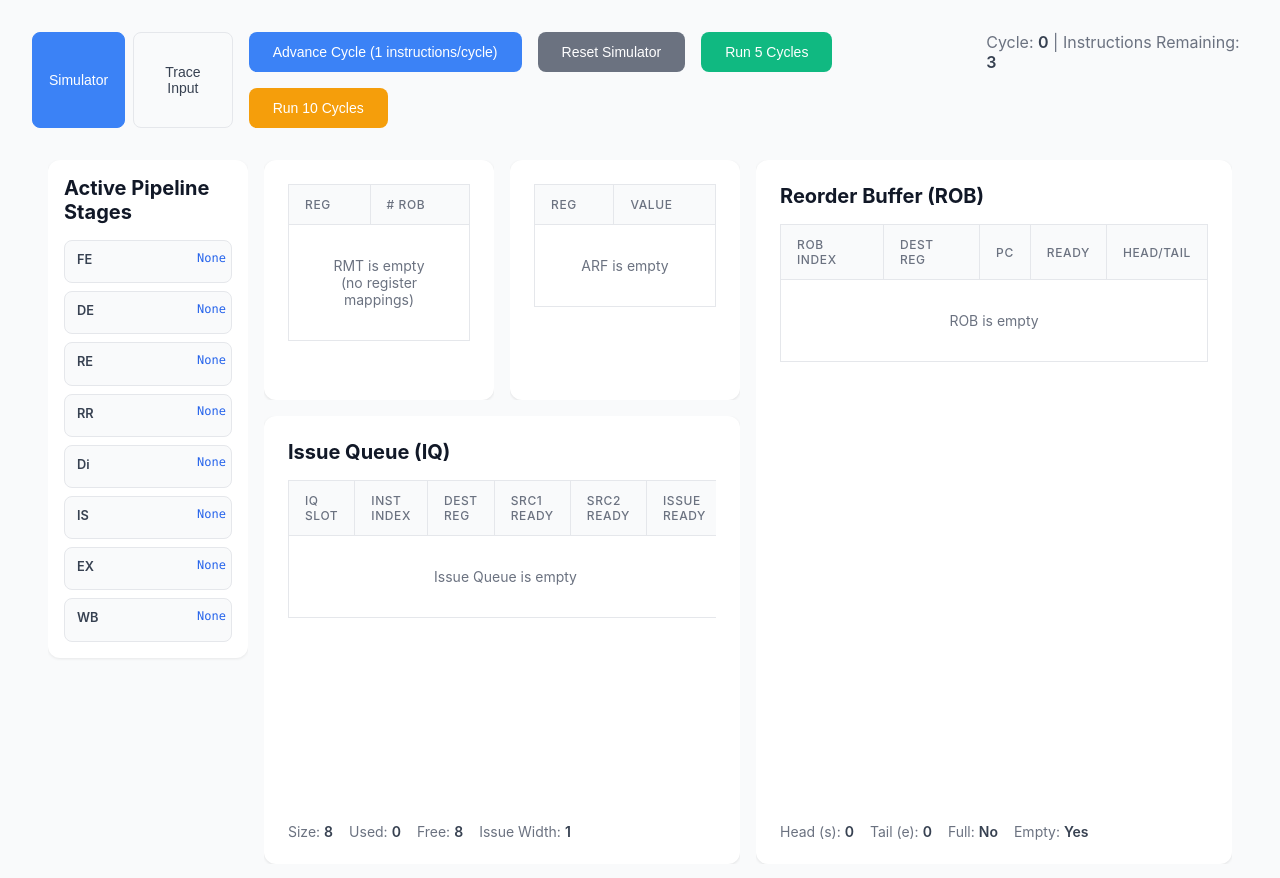
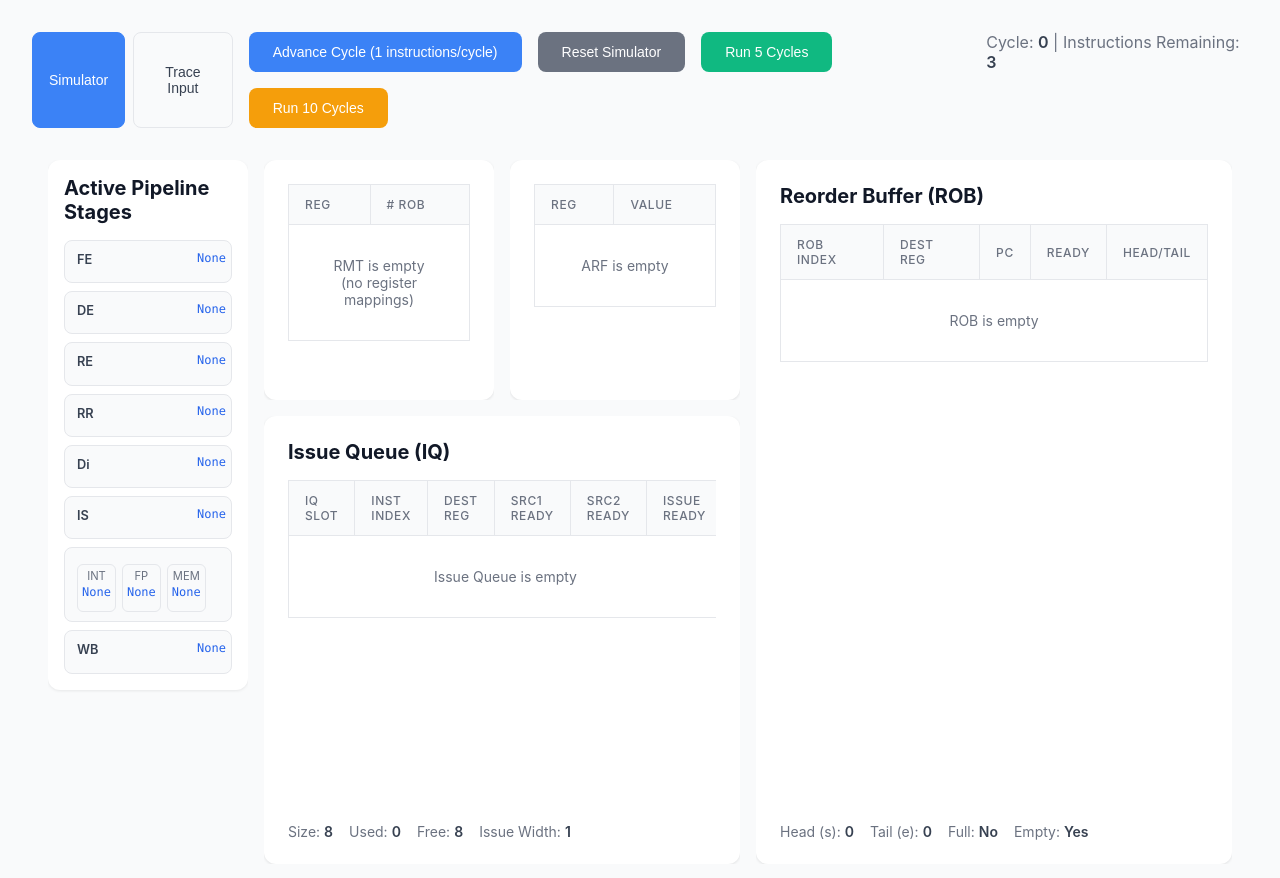
Before and after one commit to pranavJibhakate/Out-of-Order-CPU-Pipeline-Simulator, a React (Vite) app: page / in a window 1280 px wide. Shown: the top 878 px of the page. Built offline with nearby package versions, Linux system fonts and the light colour scheme.

Commit message:
Exec subgrid

```diff
--- a/src/App.css
+++ b/src/App.css
@@ -768,3 +768,29 @@ body {
     font-size: 0.9rem;
     border: none;
 }
+
+.ex-stage {
+    /* grid-column: span 2; */
+    /* optional: make EX wider */
+}
+
+.ex-subgrid {
+    display: flex;
+    gap: 6px;
+    margin-top: 6px;
+}
+
+.ex-subbox {
+    flex: 1;
+    border: 1px solid #e5e7eb;
+    border-radius: 6px;
+    padding: 4px;
+    background-color: #f9fafb;
+}
+
+.ex-title {
+    font-size: 0.7rem;
+    color: #6b7280;
+    text-align: center;
+    margin-bottom: 2px;
+}
--- a/src/App.jsx
+++ b/src/App.jsx
@@ -3,6 +3,12 @@ import React from "react";
 import { useState, useEffect } from "react";
 import "./App.css";
 import { Simulator, Instruction } from "../project/Simulator.js";
+
+const EX_UNITS = [
+  { name: "INT", opcodes: [0, 1] },
+  { name: "FP", opcodes: [2] },
+  { name: "MEM", opcodes: [3] },
+];
 
 function ROBTable({ rob }) {
   const getROBEntries = () => {
@@ -277,14 +283,51 @@ function ActiveStages({ sim }) {
     <div className="component-card stages-card">
       <h2 className="component-title">Active Pipeline Stages</h2>
       <div className="stages-grid">
-        {stageData.map((stage, idx) => (
+        {/* {stageData.map((stage, idx) => (
           <div key={idx} className="stage-card">
             <div className="stage-name">{stage.dispName}</div>
             <div className="stage-count">
               {stage.bundle.map((inst) => `I${inst.indx}`).join(", ") || "None"}
             </div>
           </div>
-        ))}
+        ))}{" "} */}
+        {stageData.map((stage, idx) => {
+          if (stage.dispName === "EX") {
+            const groups = EX_UNITS.map((unit) => ({
+              name: unit.name,
+              insts: stage.bundle.filter((inst) =>
+                unit.opcodes.includes(inst.opcode)
+              ),
+            }));
+
+            return (
+              <div key={idx} className="stage-card ex-stage">
+                <div className="ex-subgrid">
+                  {groups.map((g) => (
+                    <div key={g.name} className="ex-subbox">
+                      <div className="ex-title">{g.name}</div>
+                      <div className="stage-count">
+                        {g.insts.length
+                          ? g.insts.map((inst) => `I${inst.indx}`).join(", ")
+                          : "None"}
+                      </div>
+                    </div>
+                  ))}
+                </div>
+              </div>
+            );
+          }
+
+          return (
+            <div key={idx} className="stage-card">
+              <div className="stage-name">{stage.dispName}</div>
+              <div className="stage-count">
+                {stage.bundle.map((inst) => `I${inst.indx}`).join(", ") ||
+                  "None"}
+              </div>
+            </div>
+          );
+        })}
       </div>
     </div>
   );
```
